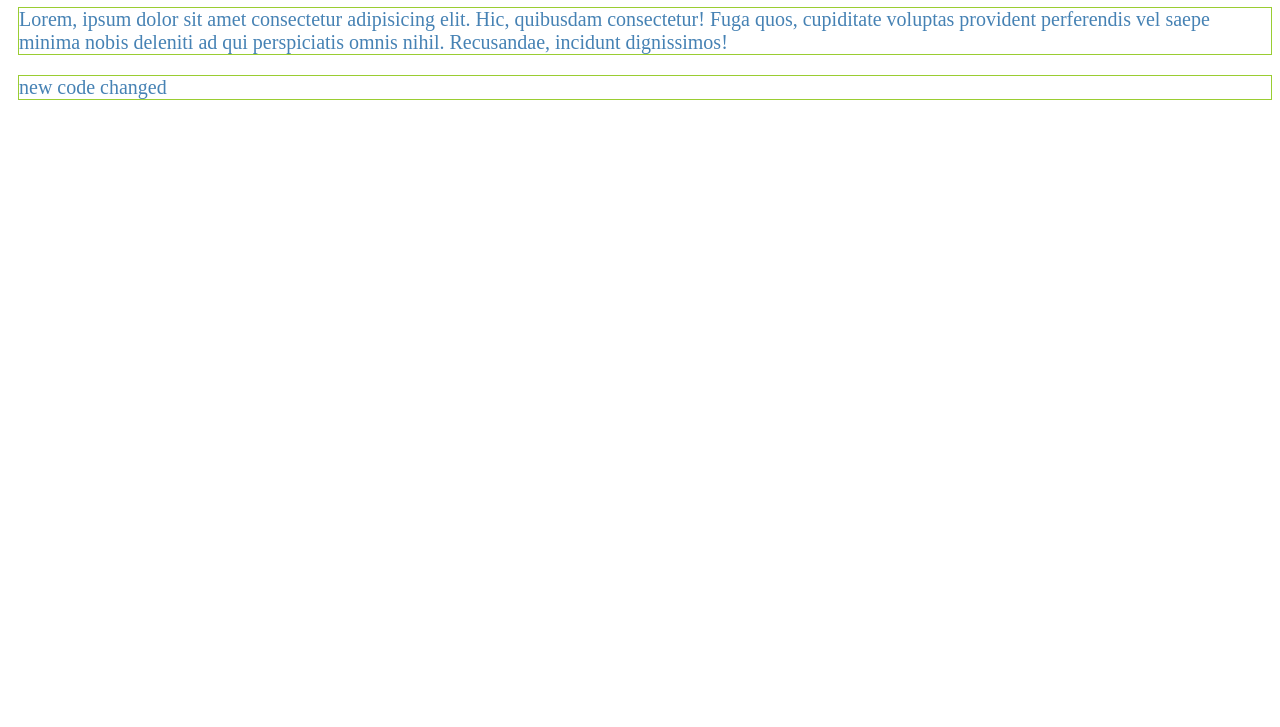
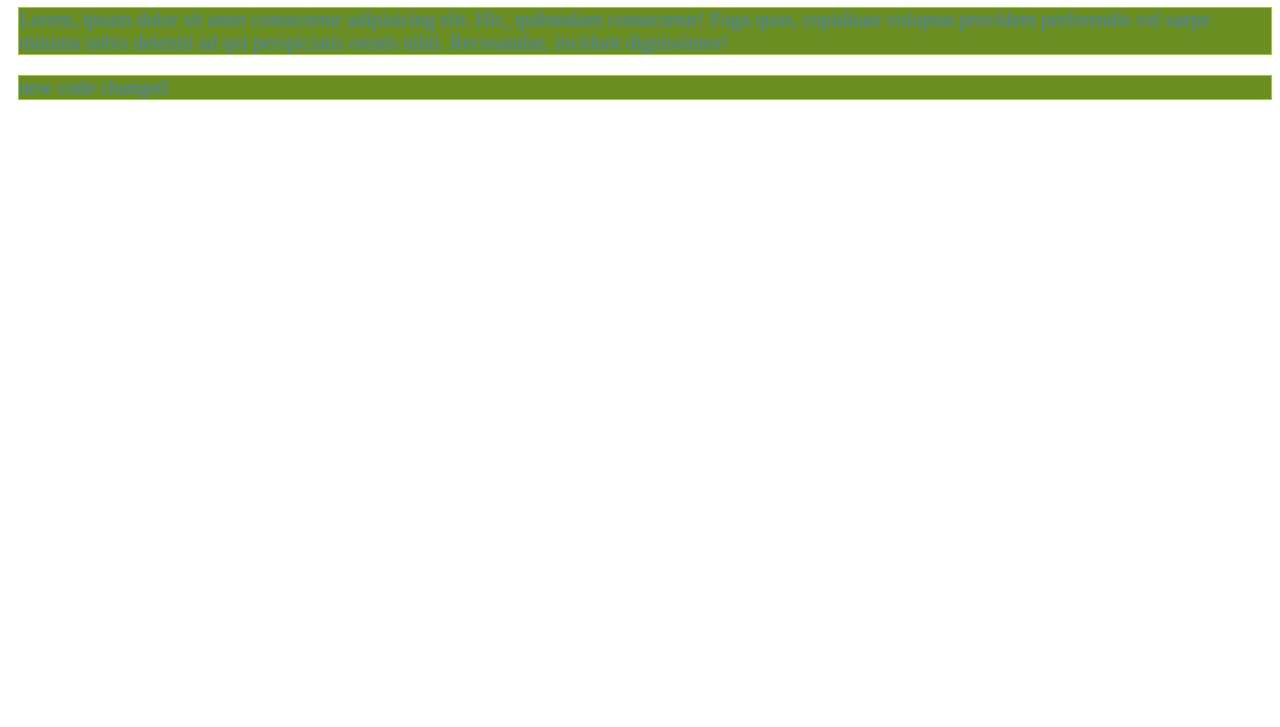
Before and after one commit to mohammadibrahim11/my-first-repo, a plain HTML site: page index.html in a window 1280 px wide. Shown: the part 73-800 px from the top of the page. Drawn offline with Linux system fonts and the light colour scheme.

Commit message:
add new color

```diff
--- a/style.css
+++ b/style.css
@@ -10,3 +10,8 @@ h1{
     margin-left: 10px;
     text-transform: capitalize;
 }
+
+p{
+    background-color: olivedrab;
+
+}
```
